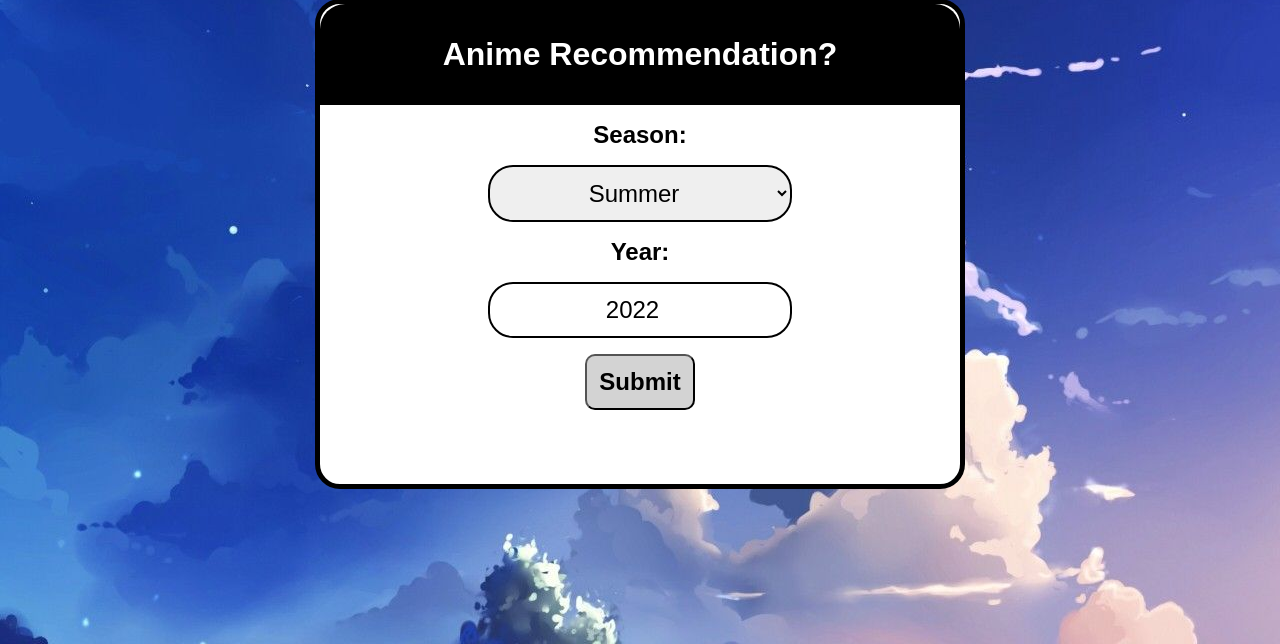
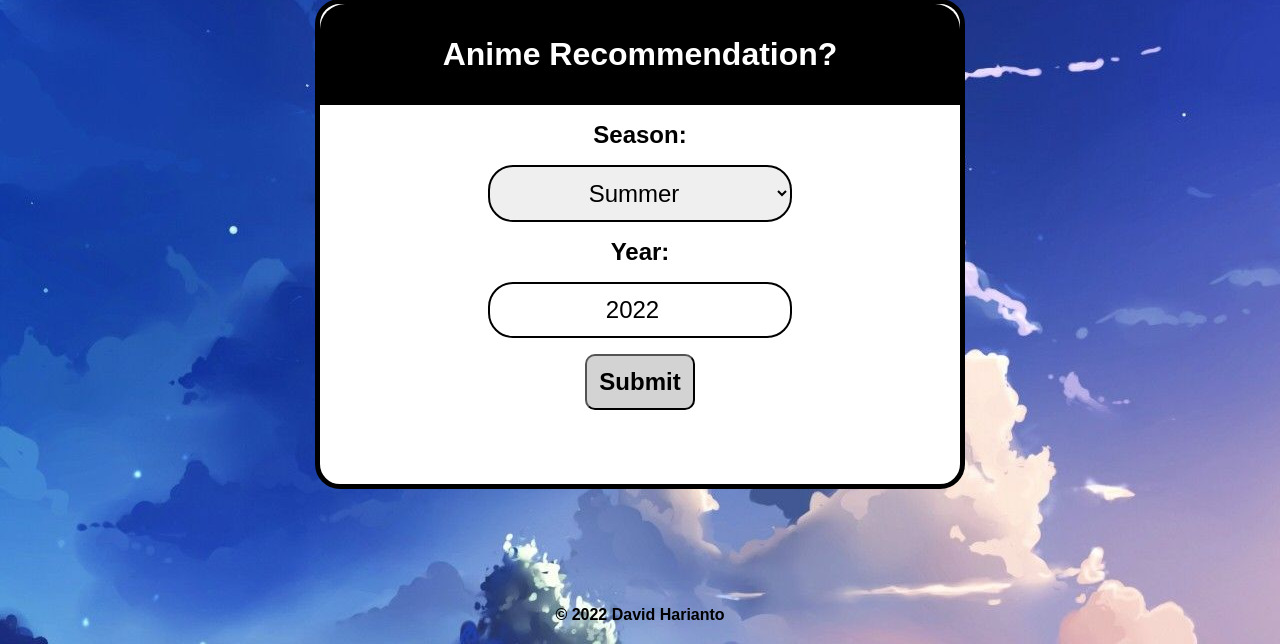
Before and after one commit to david44868/Top_Seasonal_Animes, a Flask app: page / in a window 1280 px wide. Shown: the part 156-800 px from the top of the page. Run offline with Flask 2, Linux system fonts and the light colour scheme.

Commit message:
Flask Project Edits

```diff
--- a/main.py
+++ b/main.py
@@ -1,6 +1,6 @@
 from flask import Flask, render_template, url_for, request, redirect
 from api_connection import get_list
-# import config.py
+# import config
 
 app = Flask(__name__)
 
--- a/static/css/main.css
+++ b/static/css/main.css
@@ -22,6 +22,7 @@ body {
     display: flex;
     justify-content: center;
     align-items: center;
+    flex-direction: column;
 }
 
 .box {
@@ -121,3 +122,18 @@ h3 {
     margin-left: 8%;
     margin-top: 2.5%
 }
+
+.footer {
+    color: black;
+    font-weight: bold;
+    position: fixed;
+    bottom: 0;
+    margin: 1.25em;
+}
+
+.scroll {
+    color: black;
+    font-weight: bold;
+    text-align: center;
+    padding: 1em;
+}
--- a/templates/display.html
+++ b/templates/display.html
@@ -25,5 +25,8 @@
             </div>
         </div>
     </div>
+    <div class="scroll">
+        <p>© 2022 David Harianto</p>
+    </div>
     {% endif %}
 {% endblock %}
--- a/templates/index.html
+++ b/templates/index.html
@@ -22,5 +22,8 @@
             <input type="submit" value="Submit">
         </form>
     </div>
+    <div class="footer">
+        <p>© 2022 David Harianto</p>
+    </div>
 </div>
 {% endblock %}
```
